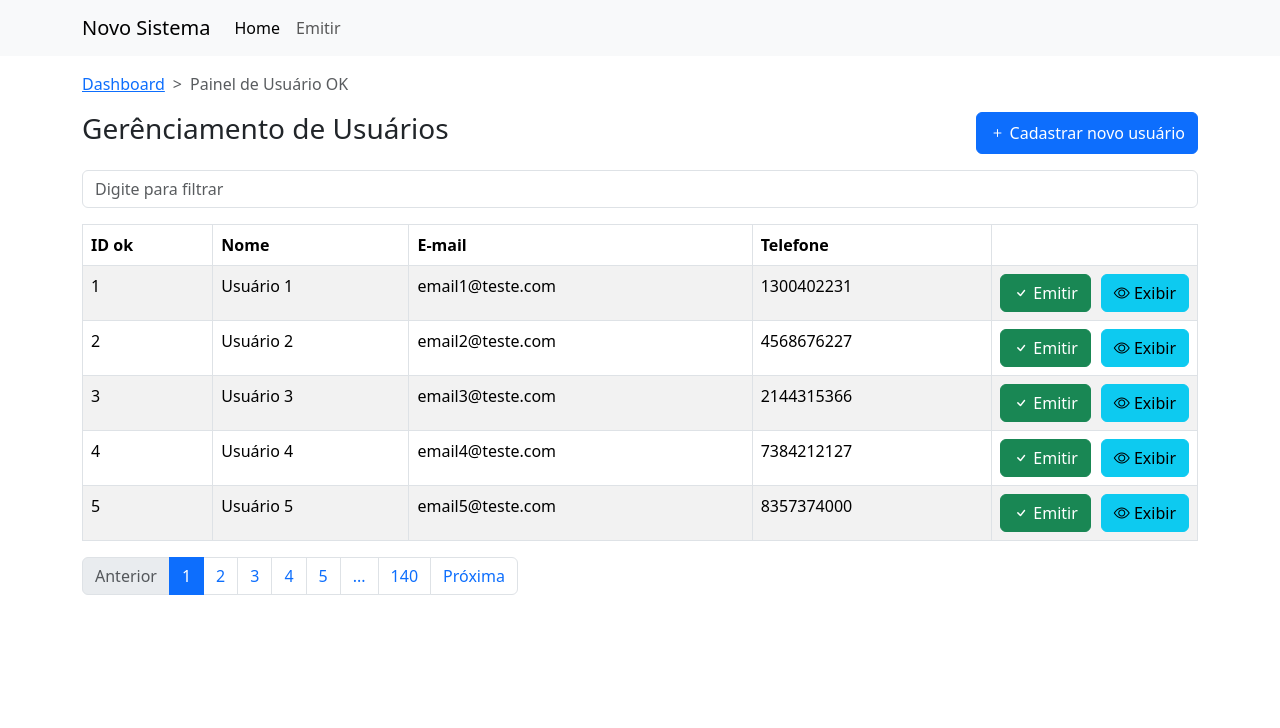
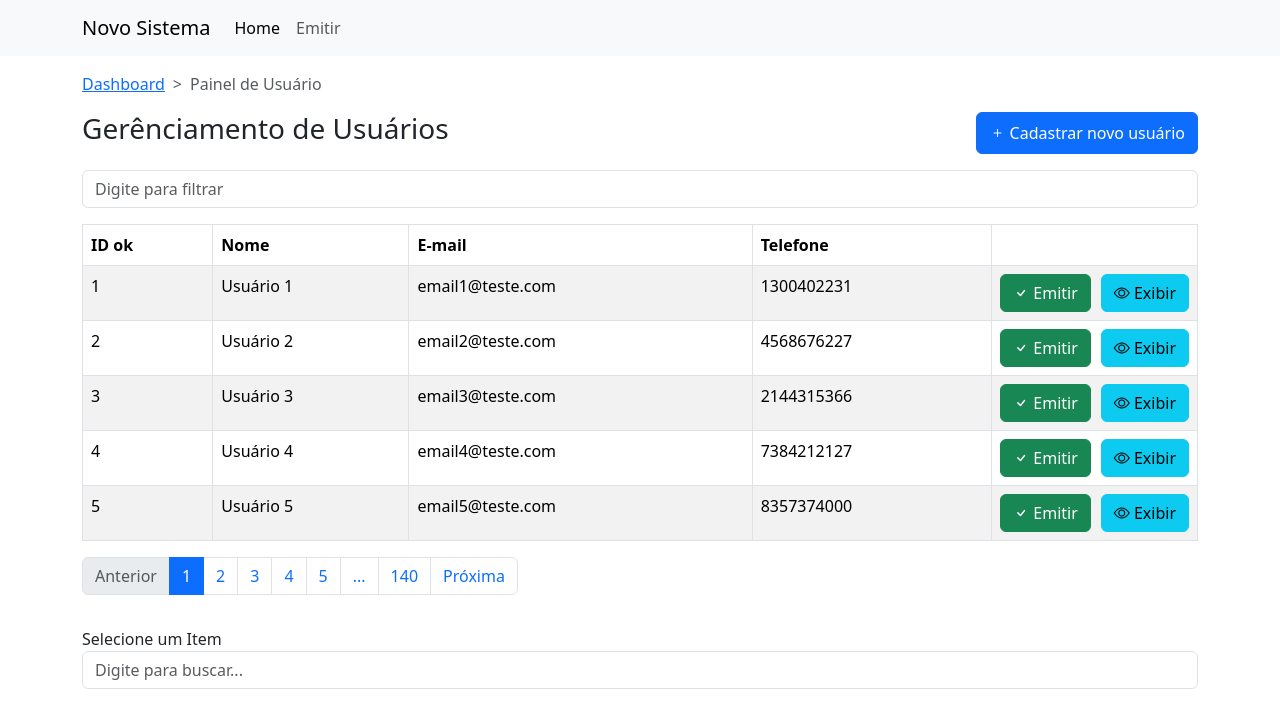
Before and after one commit to fabiovige/sistema-app, a Vue app: page /emitir in a window 1280 px wide. Shown: the top 728 px of the page. Built offline with nearby package versions, Linux system fonts and the light colour scheme.

Commit message:
Corrigindo componente datalist

```diff
--- a/src/components/PainelUsuarios.vue
+++ b/src/components/PainelUsuarios.vue
@@ -32,6 +32,11 @@
       ></PaginationComponent>
     </div>
   </div>
+  <div class="row mt-3">
+    <div class="col-12">
+      <AutoCompleteSelect :fetchItems="fetchUsers" />
+    </div>
+  </div>
 </template>
 
 <script>
@@ -39,21 +44,20 @@ import { mapGetters } from "vuex";
 import PaginationComponent from "./UI/PaginationComponent.vue"; // Importando o componente
 import FilterInputComponent from "./UI/FilterInputComponent.vue"; // Importando o componente
 import TableComponent from "./UI/TableComponent.vue"; // Importe o novo componente
+import AutoCompleteSelect from "./UI/AutoCompleteSelect.vue";
 
-import { inject } from 'vue';
+import { inject } from "vue";
 
 export default {
   name: "PainelUsuarios",
   setup() {
     // Injetando a função de atualização do breadcrumb
-    const updateBreadcrumb = inject('updateBreadcrumb');
+    const updateBreadcrumb = inject("updateBreadcrumb");
 
     updateBreadcrumb([
-      { name: 'Dashboard', link: '#' },
-      { name: 'Painel de Usuário OK' },
+      { name: "Dashboard", link: "#" },
+      { name: "Painel de Usuário" },
     ]);
-
-    // ...
   },
   data: () => {
     return {
@@ -73,6 +77,7 @@ export default {
     PaginationComponent,
     FilterInputComponent,
     TableComponent,
+    AutoCompleteSelect,
   },
   computed: {
     ...mapGetters(["getUsuarios"]),
@@ -117,6 +122,21 @@ export default {
     },
   },
   methods: {
+    fetchUsers(term) {
+      return new Promise((resolve) => {
+        setTimeout(() => {
+          const filteredUsers = this.getUsuarios.filter((usuario) =>
+            usuario.nome.toLowerCase().includes(term.toLowerCase())
+          );
+          resolve(
+            filteredUsers.map((user) => ({
+              value: user.nome, // O texto que será exibido
+              id: user.id, // Um identificador único
+            }))
+          );
+        }, 1000);
+      });
+    },
     atualizarTermoFiltro(novoTermoFiltro) {
       this.termoFiltro = novoTermoFiltro;
       this.realizarPesquisa();
--- /dev/null
+++ b/src/components/UI/AutoCompleteSelect.vue
@@ -0,0 +1,52 @@
+<template>
+  <div class="form-group">
+    <label for="autocomplete-select">Selecione um Item</label>
+    <input
+      list="items"
+      class="form-control"
+      id="autocomplete-select"
+      v-model="selectedValue"
+      @input="onInput"
+      placeholder="Digite para buscar..."
+    />
+    <datalist id="items">
+      <option v-for="item in filteredItems" :key="item.id" :value="item.value">
+        {{ item.value }}
+      </option>
+    </datalist>
+  </div>
+</template>
+
+<script>
+export default {
+  props: {
+    fetchItems: {
+      type: Function,
+      required: true,
+    },
+  },
+  data() {
+    return {
+      searchTerm: '',
+      selectedValue: null,
+      items: [],
+    };
+  },
+  computed: {
+    filteredItems() {
+      const term = this.searchTerm.toLowerCase();
+      return this.items
+        .filter((item) => item.value.toLowerCase().includes(term))
+        .slice(0, 10);
+    },
+  },
+  methods: {
+    onInput(event) {
+      this.searchTerm = event.target.value;
+      this.fetchItems(this.searchTerm).then((data) => {
+        this.items = data;
+      });
+    },
+  },
+};
+</script>
```
